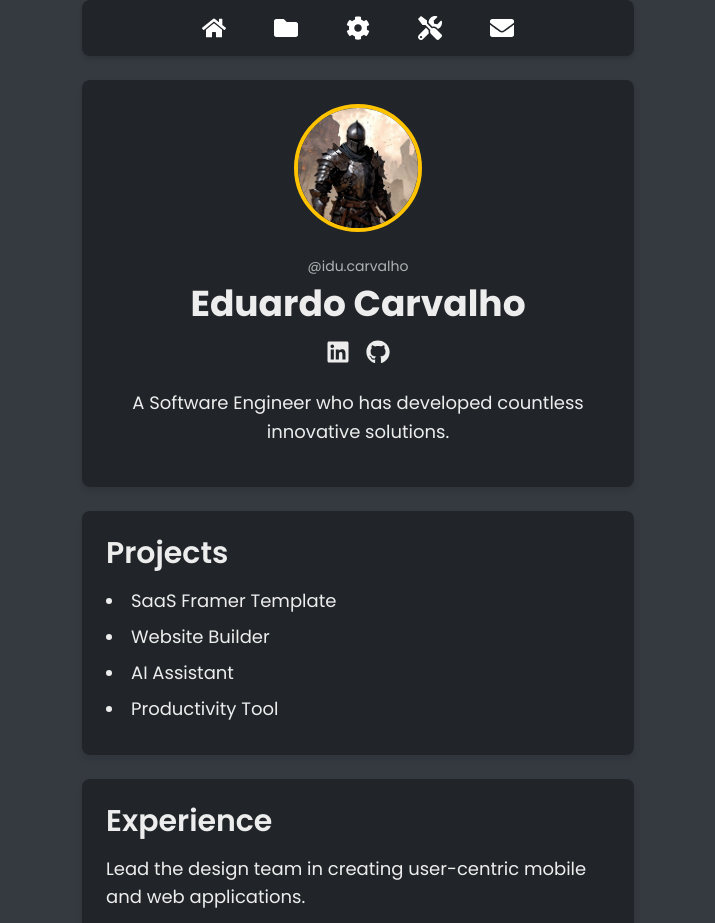
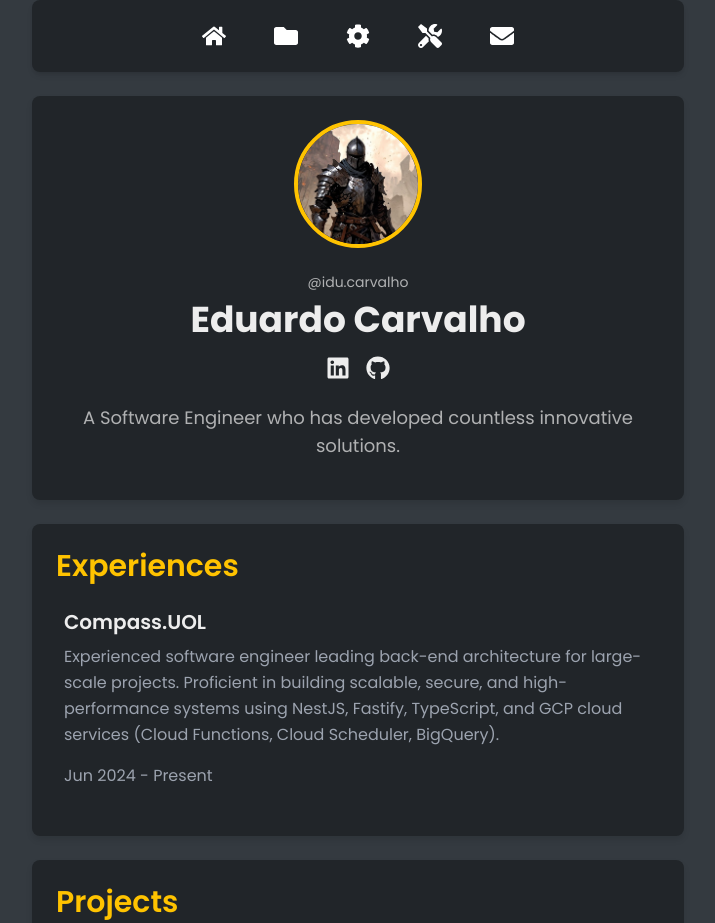
Before and after one commit to Ducarv/personal-site, a React (Vite) app: page / in a window 1280 px wide. Shown: the top 923 px of the page, without its empty margins (282-997 px from the left). Built offline with nearby package versions, Linux system fonts and the light colour scheme.

Commit message:
header done

```diff
--- a/index.html
+++ b/index.html
@@ -2,7 +2,7 @@
 <html lang="en" data-theme="portifolio">
   <head>
     <meta charset="UTF-8" />
-    <link rel="icon" type="image/svg+xml" href="/vite.svg" />
+    <link rel="icon" type="image/svg+xml" href="/src/assets/site-logo-svg.png" />
     <link rel="preconnect" href="https://fonts.googleapis.com">
     <link rel="preconnect" href="https://fonts.gstatic.com" crossorigin>
     <link href="https://fonts.googleapis.com/css2?family=Montserrat:ital,wght@0,100..900;1,100..900&family=Poppins:ital,wght@0,100;0,200;0,300;0,400;0,500;0,600;0,700;0,800;0,900;1,100;1,200;1,300;1,400;1,500;1,600;1,700;1,800;1,900&family=Roboto:ital,wght@0,100;0,300;0,400;0,500;0,700;0,900;1,100;1,300;1,400;1,500;1,700;1,900&display=swap" rel="stylesheet">
--- a/package.json
+++ b/package.json
@@ -21,6 +21,7 @@
   },
   "devDependencies": {
     "@eslint/js": "^9.9.1",
+    "@types/node": "^22.10.2",
     "@types/react": "^18.3.5",
     "@types/react-dom": "^18.3.0",
     "@vitejs/plugin-react": "^4.3.1",
--- a/src/App.tsx
+++ b/src/App.tsx
@@ -8,11 +8,11 @@ import './index.css';
 const App = () => {
     return (
         <div className="bg-[#343a40] text-gray-900 min-h-screen flex items-center justify-center">
-            <div className="w-[600px] max-w-full mx-auto px-6">
+            <div className="w-[700px] max-w-full mx-auto px-6">
                 <Header />
                 <Hero/>
+                <Experience />
                 <Projects />
-                <Experience />
                 <Tools />
             </div>
         </div>
--- a/src/components/Experience.tsx
+++ b/src/components/Experience.tsx
@@ -1,11 +1,36 @@
-const Experience = () => {
+import React from 'react';
+
+interface ExperienceItem {
+    company: string;
+    description: string;
+    startDate: string;
+    endDate: string;
+}
+
+const Experience: React.FC = () => {
+    const experiences: ExperienceItem[] = [
+        {
+            company: "Compass.UOL",
+            description: "Experienced software engineer leading back-end architecture for large-scale projects. Proficient in building scalable, secure, and high-performance systems using NestJS, Fastify, TypeScript, and GCP cloud services (Cloud Functions, Cloud Scheduler, BigQuery).",
+            startDate: "Jun 2024",
+            endDate: "Present",
+        }
+    ];
+
     return (
         <section className="p-6 text-secondary bg-[#212529] mb-6 rounded-lg shadow-lg">
-            <h2 className="text-3xl font-semibold mb-4">Experience</h2>
-            <p className="text-lg mb-2">Lead the design team in creating user-centric mobile and web applications.</p>
-            <p className="text-lg mb-2">Jan 2020 - Present</p>
-            <p className="text-lg mb-2">Developed and implemented design strategies for new product lines.</p>
-            <p className="text-lg">Jun 2017 - Dec 2019</p>
+            <h2 className="text-3xl font-semibold mb-4 text-primary">Experiences</h2>
+            {experiences.map((experience, index) => (
+               <div key={index} className="mb-6 p-2 last:mb-0 hover:bg-[#343a40] rounded-lg transition duration-300 ease-in-out transform hover:scale-105">
+                <h3 className="text-xl font-semibold mb-2">{experience.company}</h3>
+                <p className="text-base text-gray-400 mb-1 leading-relaxed">
+                    {experience.description}
+                </p>
+                <p className="text-base text-gray-400 mt-4">
+                    {experience.startDate} - {experience.endDate}
+                </p>
+             </div>
+            ))}
         </section>
     );
 };
--- a/src/components/Header.tsx
+++ b/src/components/Header.tsx
@@ -1,17 +1,6 @@
-import { useState } from 'react';
-import { FaHome, FaFolder, FaCog, FaTools, FaEnvelope } from 'react-icons/fa';
-import { motion, AnimatePresence } from 'framer-motion';
-
-const Header = () => {
-    const [activeDropdown, setActiveDropdown] = useState<string | null>(null);
-
-    const handleMouseEnter = (label: string) => {
-        setActiveDropdown(label);
-    };
-
-    const handleMouseLeave = () => {
-        setActiveDropdown(null);
-    };
+import { useState } from "react";
+import { FaHome, FaFolder, FaCog, FaTools, FaEnvelope } from "react-icons/fa";
+import { motion, AnimatePresence } from "framer-motion";
 
 const navItems = [
     { href: "/", icon: <FaHome />, label: "Home" },
@@ -23,35 +12,43 @@ const Header = () => {
 
 const dropdownVariants = {
   hidden: { opacity: 0, y: -10 },
-        visible: { opacity: 1, y: 0, transition: { duration: 0.2, type: "tween" } },
+  visible: { opacity: 1, y: 0, transition: { duration: 0.3, type: "spring" } },
+};
+
+const Header = () => {
+  const [openDropdown, setOpenDropdown] = useState<string | null>(null);
+
+  const handleMouseEnter = (label: string) => {
+    setOpenDropdown(label);
+  };
+
+  const handleMouseLeave = () => {
+    setOpenDropdown(null);
   };
 
   return (
-        <header className="p-2 mb-6 rounded-lg bg-neutral text-neutral-content shadow-md w-full z-50">
+    <header className="p-4 mb-6 rounded-lg bg-neutral text-neutral-content shadow-md w-full z-50 relative">
       <nav>
         <ul className="flex justify-center space-x-8">
           {navItems.map((item) => (
-                        <li
-                            key={item.label}
+            <li key={item.label} className="relative flex flex-col items-center">
+              <a
+                href={item.href}
+                className="flex items-center text-lg transition duration-300 focus:outline-none"
                 onMouseEnter={() => handleMouseEnter(item.label)}
                 onMouseLeave={handleMouseLeave}
-                            className="relative"
-                        >
-                            <a
-                                href={item.href}
-                                className="flex items-center text-lg transition duration-300"
-                                aria-label={item.label}
               >
                 <span className="p-2 text-2xl">{item.icon}</span>
               </a>
               <AnimatePresence>
-                                {activeDropdown === item.label && (
+                {openDropdown === item.label && (
                   <motion.div
-                                        className="absolute bg-[#6c757d] bg-opacity-90 text-secondary rounded-lg px-2 shadow-md w-max left-1/2 -translate-x-1/2 whitespace-nowrap text-sm"
+                    className="absolute top-full mt-2 bg-[#6c757d] bg-opacity-90 text-secondary rounded-lg px-2 py-1 shadow-md whitespace-nowrap text-sm flex justify-center items-center" // Centered content styles
                     variants={dropdownVariants}
                     initial="hidden"
                     animate="visible"
                     exit="hidden"
+                    style={{ transform: `translate(-50%, 0)` }}
                   >
                     {item.label}
                   </motion.div>
--- a/src/components/Hero.tsx
+++ b/src/components/Hero.tsx
@@ -4,23 +4,15 @@ import { FaGithub, FaLinkedin } from "react-icons/fa"; // Import social icons
 const Hero = () => {
   return (
     <section className="p-6 bg-[#212529] mb-6 rounded-lg shadow-lg">
-      <div className="text-center">
+      <div className="text-center items-center">
         <div className="relative mb-6 flex items-center justify-center">
-          <div className="rounded-full overflow-hidden w-32 h-32 border-4 border-primary">
-            {" "}
-            {/* Rounded image with border */}
-            <img
-              src={profileImage}
-              alt="Profile"
-              className="object-cover w-full h-full"
-            />
+          <div className="rounded-full overflow-hidden w-32 h-32 border-4 border-primary"> {/* Rounded image with border */}
+            <img src={profileImage} alt="Profile" className="object-cover w-full h-full" />
           </div>
         </div>
         <p className="text-sm text-secondary mb-2 opacity-70">@idu.carvalho</p> {/* Username */}
         <h1 className="text-4xl text-secondary font-bold mb-4">Eduardo Carvalho</h1>
-        <div className="flex items-center justify-center space-x-4 mb-6">
-          {" "}
-          {/* Social icons */}
+        <div className="flex items-center justify-center space-x-4 mb-6"> {/* Social icons */}
           <a
             href="https://www.linkedin.com/in/ducarvalho-dev/"
             className="text-secondary hover:text-primary transition duration-300"
@@ -38,8 +30,8 @@ const Hero = () => {
             <FaGithub className="text-2xl" />
           </a>
         </div>
-        <p className="text-lg text-secondary leading-relaxed max-w-lg">
-            A Software Engineer who has developed countless innovative solutions.
+        <p className="text-lg text-secondary opacity-70">
+          A Software Engineer who has developed countless innovative solutions.
         </p>
       </div>
     </section>
--- a/src/components/Projects.tsx
+++ b/src/components/Projects.tsx
@@ -8,7 +8,7 @@ const Projects = () => {
 
     return (
         <section className="p-6 text-secondary bg-[#212529] mb-6 rounded-lg shadow-lg">
-            <h2 className="text-3xl font-semibold mb-4">Projects</h2>
+            <h2 className="text-3xl font-semibold mb-4 text-primary">Projects</h2>
             <ul className="list-disc list-inside text-lg">
                 {projects.map((project, index) => (
                     <li key={index} className="mb-2">{project}</li>
--- a/src/components/Tools.tsx
+++ b/src/components/Tools.tsx
@@ -3,7 +3,7 @@ const Tools = () => {
 
     return (
         <section className="p-6 text-secondary bg-[#212529] mb-6 rounded-lg shadow-lg">
-            <h2 className="text-3xl font-semibold mb-4">Tools</h2>
+            <h2 className="text-3xl font-semibold mb-4 text-primary">Tools</h2>
             <ul className="list-disc list-inside text-lg">
                 {tools.map((tool, index) => (
                     <li key={index} className="mb-2">{tool}</li>
```
Also changed, not shown: src/assets/site-logo-svg.png (added), 1 other file (tests, documents, lock files or other folders). Lines whose indentation alone changed are shown as unchanged.
